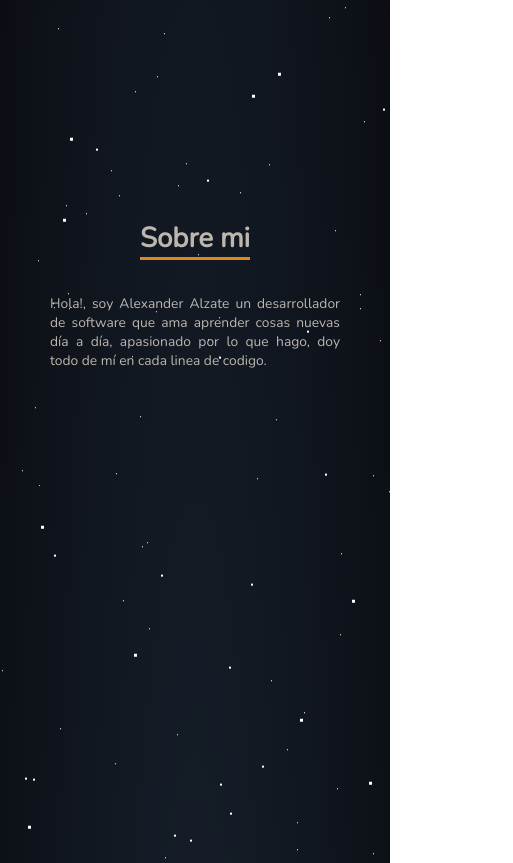
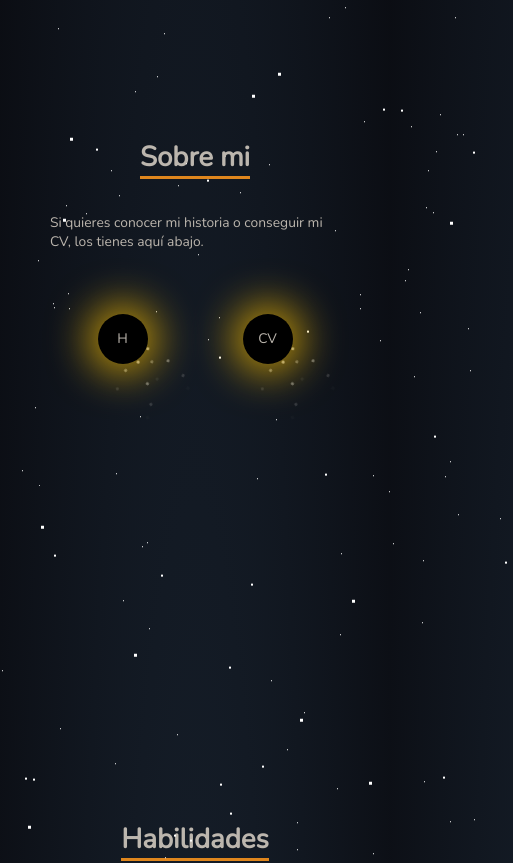
Before and after one commit to Aalzate95/Alexander-Website, a React (Create React App) app: page / in a window 390 px wide. Shown: the part 1040-1903 px from the top of the page, 513 px wide, since content can reach past the window. Built offline with nearby package versions, Linux system fonts and the light colour scheme.

Commit message:
Carousel and about me

```diff
--- a/src/App.css
+++ b/src/App.css
@@ -52,7 +52,6 @@ html{
 .title{
   height: 100%;
   vertical-align:super;
-  margin-top:150px;
   margin-bottom: 20px;
 }
 .title h1{
@@ -66,16 +65,40 @@ html{
 .resume-content{
   margin-left:30px;
 }
+
 .resume-content p{
   text-align:justify;
 }
+
 .resume-content p a{
   color:#fdc029;
 }
 
+.SobreMi-content{
+  display: flex;
+  flex-direction: column;
+  width: 50%;
+}
+
+.SobreMi-content-left{
+  position: absolute;
+  display: flex;
+  flex-direction: row;
+  width: 100%;
+}
+
+.SobreMi-content-rigth{
+  display: flex;
+  flex-direction: row-reverse;
+  width: 100%;
+}
+
 .Proyectos-content{
-  margin-top: 30px;
+  display: flex;
+  flex-direction: column;
+  height: 300px;
 }
+
 .Contacto-content{
   display: flex;
   flex-direction: column;
--- a/src/App.js
+++ b/src/App.js
@@ -12,6 +12,7 @@ import postgres_logo from './images/postgres-logo.png'
 import mongodb_logo from './images/mongodb-logo.png'
 import git_logo from './images/git-logo.png'
 import Carrousel from './components/carrousel/Carrousel'
+import Darkhole from './components/darkhole/Darkhole'
 
 const habilidades =[
   {title:"React",logo:react_logo,color:["#20232A"]},
@@ -27,11 +28,11 @@ const habilidades =[
 ]
 
 const dataProyectos = [
-  {titulo:"prueba1",descripcion:"masjda  asjdansd jandad",imagen:"https://upload.wikimedia.org/wikipedia/commons/a/ab/Logo_blanco_500x500.jpg"},
-  {titulo:"prueba2",descripcion:"masjda  asjdansd jandad",imagen:"http://via.placeholder.com/500x500"},
-  {titulo:"prueba3",descripcion:"masjda  asjdansd jandad",imagen:"https://image.shutterstock.com/image-vector/icon-mouse-cursor-pointer-arrow-260nw-1287656104.jpg"},
-  {titulo:"prueba4",descripcion:"masjda  asjdansd jandad",imagen:"https://upload.wikimedia.org/wikipedia/commons/a/ab/Logo_blanco_500x500.jpg"},
-  {titulo:"prueba5",descripcion:"masjda  asjdansd jandad",imagen:"https://upload.wikimedia.org/wikipedia/commons/a/ab/Logo_blanco_500x500.jpg"},
+  {titulo:"Trabajando",descripcion:"masjda  asjdansd jandad",imagen:"https://i.pinimg.com/originals/26/63/9a/26639a3cf8d30c21a9a2ca65695712d9.jpg"},
+  {titulo:"Trabajando",descripcion:"masjda  asjdansd jandad",imagen:"https://i.pinimg.com/originals/c3/d7/9e/c3d79eb11ded441753abdd790569ca08.jpg"},
+  {titulo:"Trabajando",descripcion:"masjda  asjdansd jandad",imagen:"https://cdn.wallpapersafari.com/82/0/Q6AgKl.jpg"},
+  {titulo:"Trabajando",descripcion:"masjda  asjdansd jandad",imagen:"https://images-na.ssl-images-amazon.com/images/I/61S8d42Id7L._AC_.jpg"},
+  {titulo:"Trabajando",descripcion:"masjda  asjdansd jandad",imagen:"https://encrypted-tbn0.gstatic.com/images?q=tbn:ANd9GcRbVZ6CA91CIqjsEaG1b1wCihQ6paCjF93hMAnK3Scv_UW7FeuwR3yq_JF9Q32BjLqCmyo&usqp=CAU"},
 ]
 
 function App() {
@@ -74,12 +75,20 @@ function App() {
                 <h1>Sobre mi</h1>
                 <span></span>
               </div>
-              <div className="resume-content">
-                <p>Hola!, soy Alexander Alzate un desarrollador de software que ama aprender
-                 cosas nuevas día a día, apasionado por lo que hago, doy todo de mí en cada
-                 linea de codigo.</p>
+              <p>Si quieres conocer mi historia o conseguir mi CV, los tienes aquí abajo.</p>
+              <div className="SobreMi-content">
+                  <div className="SobreMi-content-left">
+                    <Darkhole
+                        title="H"
+                      />
+                  </div>
+                  <div className="SobreMi-content-rigth">
+                    <Darkhole
+                      title="CV"
+                    />
+
+                  </div>
               </div>
-
             </div>
           </div>
           <div id="Habilidades">
@@ -101,7 +110,7 @@ function App() {
                 <span></span>
               </div>
 
-              <div  className="">
+              <div  className="Proyectos-content">
                 <Carrousel
                   data={dataProyectos}
                 />
--- a/src/components/carrousel/Carrousel.css
+++ b/src/components/carrousel/Carrousel.css
@@ -7,6 +7,7 @@
     display:flex;
     flex-direction:row;
     height:auto;
+
 }
 .item{
     position:absolute;
@@ -19,11 +20,11 @@
     width: 100%;
     height: 100%;
     object-fit: fill;
-    border-radius: 50%;
+    border-radius: 5px;
 }
 
 .item.active {
-    border-radius: 50%;
+    border-radius: 5px;
     opacity: 1;
     z-index: 2;
     box-shadow: 0px 0px 80px -35px rgba(211, 211, 211, 0.75);
@@ -44,12 +45,12 @@
 .item-content{
     display: flex;
     flex-direction: column;
-    border-radius: 50%;
+    border-radius: 5px;
     position: absolute;
     background: rgb(0, 0, 0);
     background: rgba(0, 0, 0, 0.5);
     width: 100%;
-    transition: .5s ease;
+    transition: .5s ease-in-out;
     opacity:0;
     height: 100%;
     text-align: center;
@@ -60,6 +61,7 @@
 .item-content:hover{
     cursor: pointer;
     opacity:2;
+    transition: .5s ease-in-out;
 }
 
 .item-content-card{
@@ -127,6 +129,12 @@
     .buttons{
         transform: translate(0, 200px);
         margin-bottom:300px;
+
+    }
+    .button{
+
+        height: 75px;
+        width: 75px;
 
     }
 
--- a/src/components/carrousel/Carrousel.js
+++ b/src/components/carrousel/Carrousel.js
@@ -11,7 +11,7 @@ const Carrousel = ({data}) => {
 
     const totalElements = data.length-1;
 
-    const handleClickPrev =()=>{
+    const handleClickNext =()=>{
         setNext(current)
         setCurrent(prev)
         if(prev===0){
@@ -19,7 +19,7 @@ const Carrousel = ({data}) => {
         }
         else{setPrev(prev-1)}
     }
-    const handleClickNext= () =>{
+    const handleClickPrev= () =>{
         setPrev(current)
         setCurrent(next)
         if(next===totalElements){
@@ -49,7 +49,7 @@ const Carrousel = ({data}) => {
             </div>
             <div className="buttons">
                 <div className="button" onClick={(e)=>{handleClickPrev(e)}}><i><GrCaretPrevious/></i></div>
-                <div className="button" onClick={(e)=>{handleClickNext(e)}}><i className=""><GrCaretNext/></i></div>
+                <div className="button" onClick={(e)=>{handleClickNext(e)}}><i ><GrCaretNext/></i></div>
             </div>
         </div>
      );
--- /dev/null
+++ b/src/components/darkhole/Darkhole.css
@@ -0,0 +1,62 @@
+.Darkhole{
+	display: flex;
+    justify-content: center;
+    margin-top: 50px;
+}
+
+.Singularidad{
+    position: absolute;
+    width: 50px;
+	height: 50px;
+	background-color: black;
+	border-radius: 50%;
+	z-index: 2;
+	line-height: 50px;
+	text-align: center;
+	transition: all 500ms;
+    box-shadow: 0px 0px 40px 10px rgba(245, 188, 1, 0.75);
+}
+
+.circle {
+    position: absolute;
+    margin-top: 25px;
+    width: 3px;
+    height: 3px;
+    border-radius: 50%;
+    background: white;
+    opacity: 0;
+    animation: move-to-center 3s ease-in-out infinite;
+  }
+
+  .Singularidad:hover{
+    cursor:pointer;
+    box-shadow: 0px 0px 20px 5px rgba(255, 75, 4, 0.75);
+  }
+
+  .Singularidad:hover + .circle:nth-child(all){
+    animation: move-to-center 1s ease-in-out infinite;
+    width: 13px;
+    height: 13px;
+  }
+
+
+
+@keyframes move-to-center {
+    to {
+      opacity: 1;
+      transform: translate(0, 0);
+    }
+}
+
+
+
+
+@keyframes girar {
+    0% {
+        transform: rotate(0deg);
+       }
+
+    100% {
+        transform: rotate(72000000deg);
+       }
+    }
--- /dev/null
+++ b/src/components/darkhole/Darkhole.js
@@ -0,0 +1,41 @@
+import React,{useEffect} from 'react';
+import './Darkhole.css'
+
+
+
+
+
+
+const Darkhole = ({title}) => {
+
+    const setChild=(delay=0.05,rotate=12,translate=4)=>{
+        let delayAcumulator = 0
+        let rotateAcumulator = 0
+        let espiral = [...Array(61).keys()].map((circulo)=>{
+            delayAcumulator = delayAcumulator+delay
+            rotateAcumulator = rotateAcumulator+rotate
+            return <div
+                        id = {circulo}key={circulo}
+                        className="circle"
+                        style={{transform:`rotate(${rotateAcumulator}deg) translateX(${translate}em)`,
+                                animationDelay:`${delayAcumulator}s`}}
+                    ></div>
+        })
+        return espiral
+    }
+    useEffect(() => {
+
+      }, []) // eslint-disable-line react-hooks/exhaustive-deps
+
+    return (
+        <div className="Darkhole">
+            <div className="Singularidad">
+                <span>{title}</span>
+            </div>
+            {setChild(0.7,12)}
+            {setChild(0.5,6,6)}
+        </div>
+     );
+}
+
+export default Darkhole;
```
